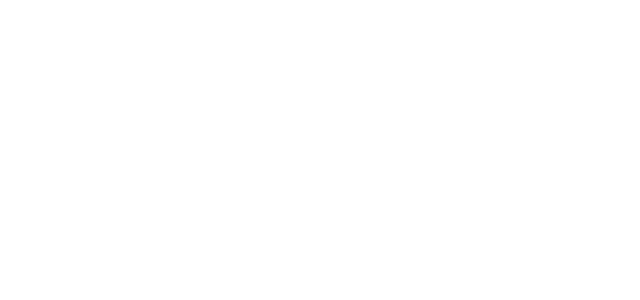
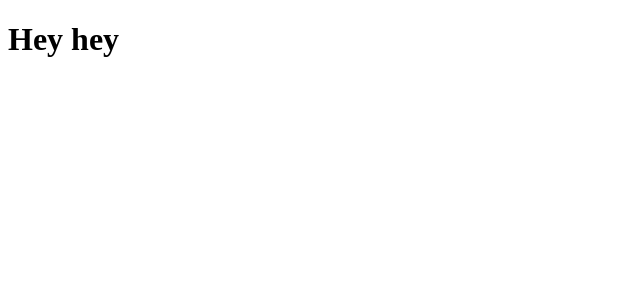
Before and after one commit to Allandrow/web-dev-acronyms, a React (Vite) app: page / in a window 1280 px wide. Shown: the top 300 px of the page, without its empty margins (0-640 px from the left). Built offline with nearby package versions, Linux system fonts and the light colour scheme.

Commit message:
:construction: Setup router with index route

```diff
--- a/src/App.tsx
+++ b/src/App.tsx
@@ -1,5 +1,15 @@
+import Layout from 'layout/Layout';
+import Home from 'modules/home/Home';
+import { Route, Routes } from 'react-router-dom';
+
 function App() {
-  return null;
+  return (
+    <Routes>
+      <Route path="/" element={<Layout />}>
+        <Route index element={<Home />} />
+      </Route>
+    </Routes>
+  );
 }
 
 export default App;
--- a/src/layout/Layout.tsx
+++ b/src/layout/Layout.tsx
@@ -1,9 +1,10 @@
+import { Outlet } from 'react-router-dom';
 import ErrorQueryBoundary from './ErrorQueryBoundary';
 
 function Layout() {
   return (
     <ErrorQueryBoundary>
-      <p>Body</p>
+      <Outlet />
     </ErrorQueryBoundary>
   );
 }
--- a/src/main.tsx
+++ b/src/main.tsx
@@ -2,6 +2,7 @@
 import ReactDOM from 'react-dom/client';
 import worker from 'mocks/browser';
 import { QueryClient, QueryClientProvider } from 'react-query';
+import { BrowserRouter } from 'react-router-dom';
 import App from './App';
 
 // MUI FONT IMPORT
@@ -28,7 +29,9 @@
 ReactDOM.createRoot(document.getElementById('root')!).render(
   <React.StrictMode>
     <QueryClientProvider client={queryClient}>
-      <App />
+      <BrowserRouter>
+        <App />
+      </BrowserRouter>
     </QueryClientProvider>
   </React.StrictMode>,
 );
--- a/src/mocks/handlers.ts
+++ b/src/mocks/handlers.ts
@@ -1,7 +1,7 @@
 import { rest } from 'msw';
 
 const handlers = [
-  rest.get('/acronyms', (_, res, ctx) => {
+  rest.get('/', (_, res, ctx) => {
     return res(ctx.status(200));
   }),
 ];
--- /dev/null
+++ b/src/modules/home/Home.tsx
@@ -0,0 +1,9 @@
+function Home() {
+  return (
+    <main>
+      <h1>Hey hey</h1>
+    </main>
+  );
+}
+
+export default Home;
```
